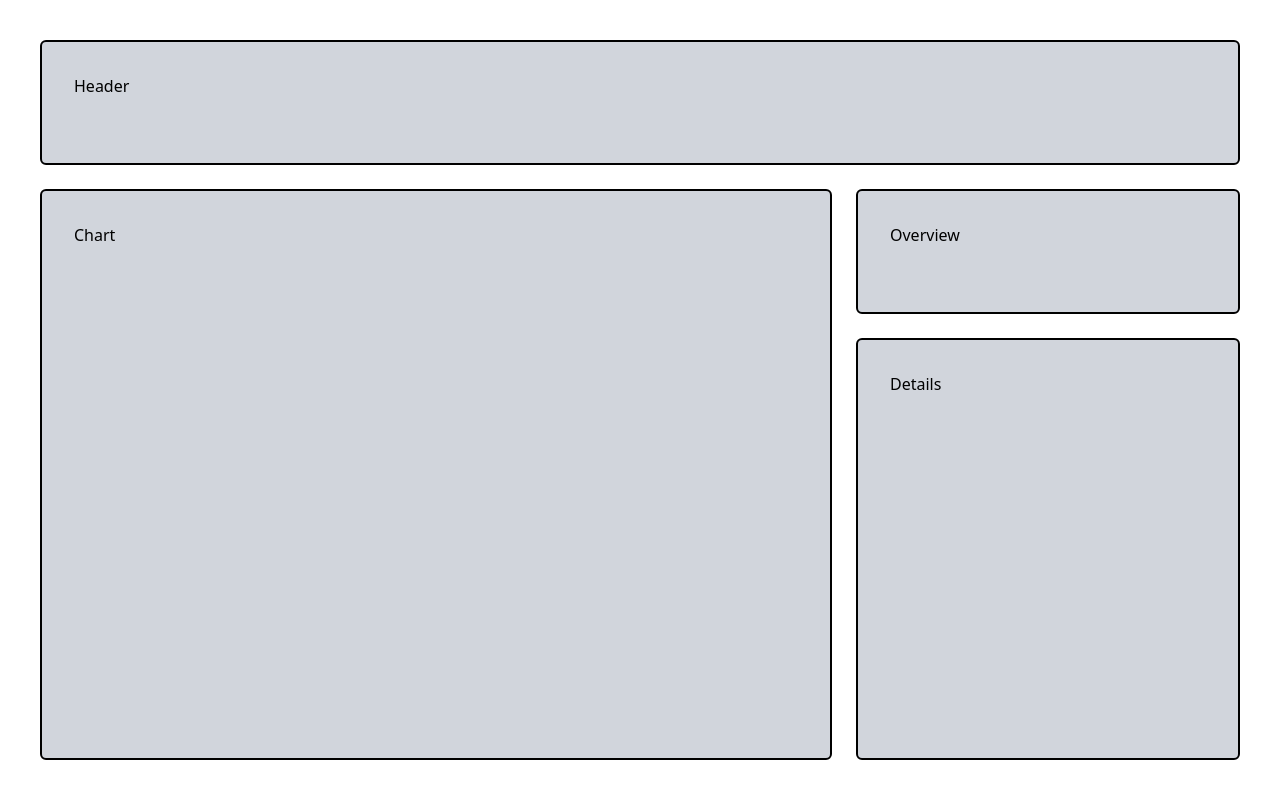
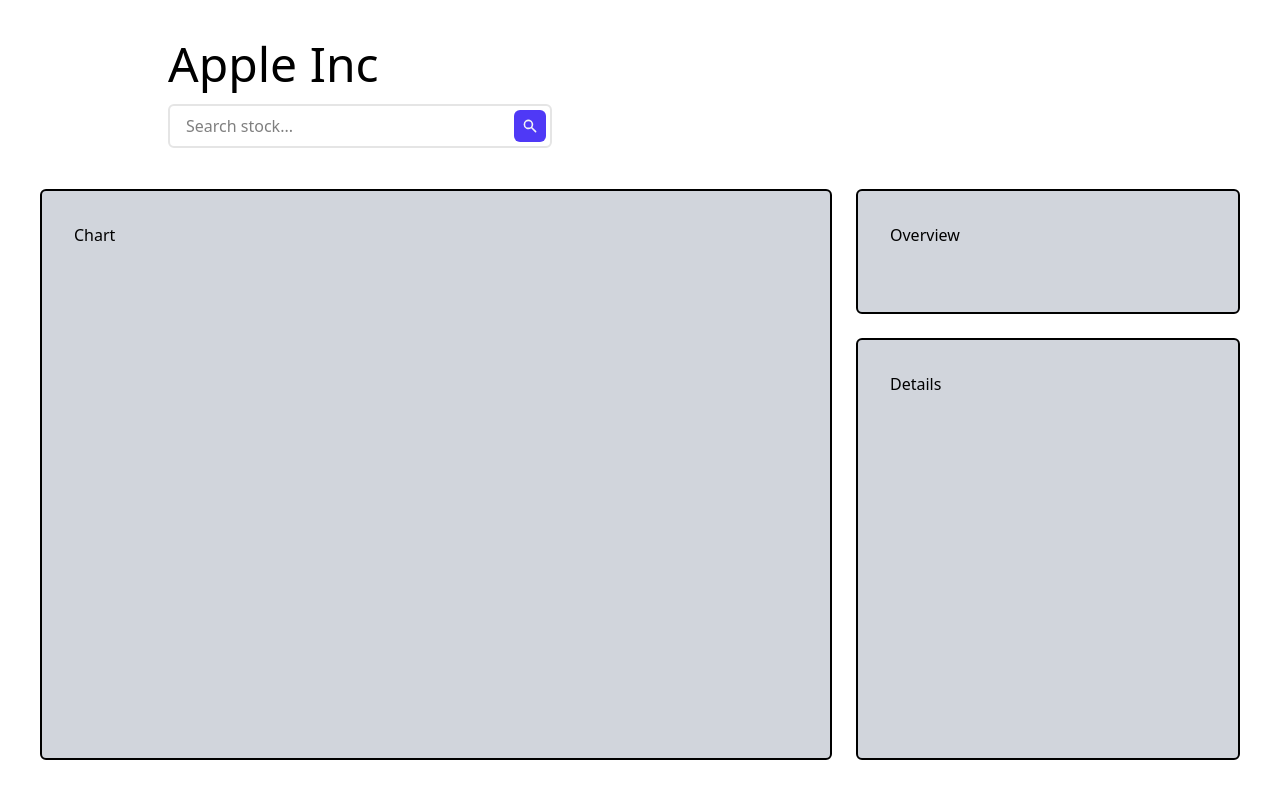
Before and after one commit to Sega123-dev/Stock-market-dashboard, a React (Vite) app: page / in a window 1280 px wide. Built offline with nearby package versions, Linux system fonts and the light colour scheme.

Commit message:
Header component

```diff
--- a/package.json
+++ b/package.json
@@ -10,7 +10,7 @@
     "preview": "vite preview"
   },
   "dependencies": {
-    "@heroicons/react": "^2.2.0",
+    "@heroicons/react": "^1.0.6",
     "@tailwindcss/vite": "^4.1.10",
     "react": "^19.1.0",
     "react-dom": "^19.1.0",
--- a/src/components/Card.jsx
+++ b/src/components/Card.jsx
@@ -1,5 +1,3 @@
-import React from "react";
-
 const Card = ({children}) => {
     return <div className="h-full w-full rounded-md relative p-8 border-2 bg-gray-300">{children}</div>
 }
--- a/src/components/Dashboard.jsx
+++ b/src/components/Dashboard.jsx
@@ -1,10 +1,10 @@
-import React from "react";
 import Card from "./Card"
-
+import Header from "./Header"
+import { mockCompanyDetails } from "../constants/mock"
 const Dashboard = () => {
     return <div className="h-screen grid grid-cols-1 md:grid-cols-2 xl:grid-cols-3 grid-rows-8 md:grid-rows-7 xl:grid-rows-5 auto-rows-fr gap-6 p-10 font-quicksand">
-        <div className="col-span-1 md:col-span-2 xl:col-span-3 row-span-1">
-            <Card>Header</Card>
+        <div className="col-span-1 md:col-span-2 xl:col-span-3 row-span-1 flex justify-start items-center">
+            <Header name={mockCompanyDetails.name} />
         </div>
         <div className="md:col-span-2 row-span-4">
             <Card>Chart</Card>
--- /dev/null
+++ b/src/components/Header.jsx
@@ -0,0 +1,12 @@
+import Search from "./Search"
+
+const Header = ({ name }) => {
+    return <>
+    <div className="xl:px-32"><h1 className="text-5xl">{name}</h1>
+     <Search/>
+    </div>
+
+   </>
+}
+
+export default Header
--- /dev/null
+++ b/src/components/Search.jsx
@@ -0,0 +1,44 @@
+import { useState } from "react"
+import { mockSearchResults } from "../constants/mock"
+import {XIcon,SearchIcon} from "@heroicons/react/solid"
+const Search = () => {
+    const [input,setInput] = useState("")
+    const [bestMatches,setBestMatches] = useState(mockSearchResults.result)
+
+    const clear = () => {
+        setInput("");
+        setBestMatches([])
+    }
+
+    const updateBestMatches = () => {
+        setBestMatches(mockSearchResults.result)
+    }
+
+    return <div className="flex items-center my-4 border-2 rounded-md relative z-50 w-96 bg-white border-neutral-200">
+        <input
+        type="text"
+        value={input}
+        className="w-full px-4 py-2 focus:outline-none rounded-md"
+        placeholder="Search stock..."
+        onChange={(event) => setInput(event.target.value)}
+        onKeyUp={(event) => {
+            if(event.key === "Enter") {
+                updateBestMatches
+            }
+        }}/>
+
+      {input && (
+        <button onClick={clear} className="m-1">
+          <XIcon className="h-4 w-4 fill-gray-500 cursor-pointer" />
+        </button>
+      )}
+       <button
+        onClick={updateBestMatches}
+        className="h-8 w-8 bg-indigo-600 rounded-md flex justify-center items-center m-1 p-2 cursor-pointer"
+      >
+        <SearchIcon className="h-4 w-4 fill-gray-100" />
+      </button>
+    </div>
+}
+
+export default Search
```
Also changed, not shown: 1 other file (tests, documents, lock files or other folders).
